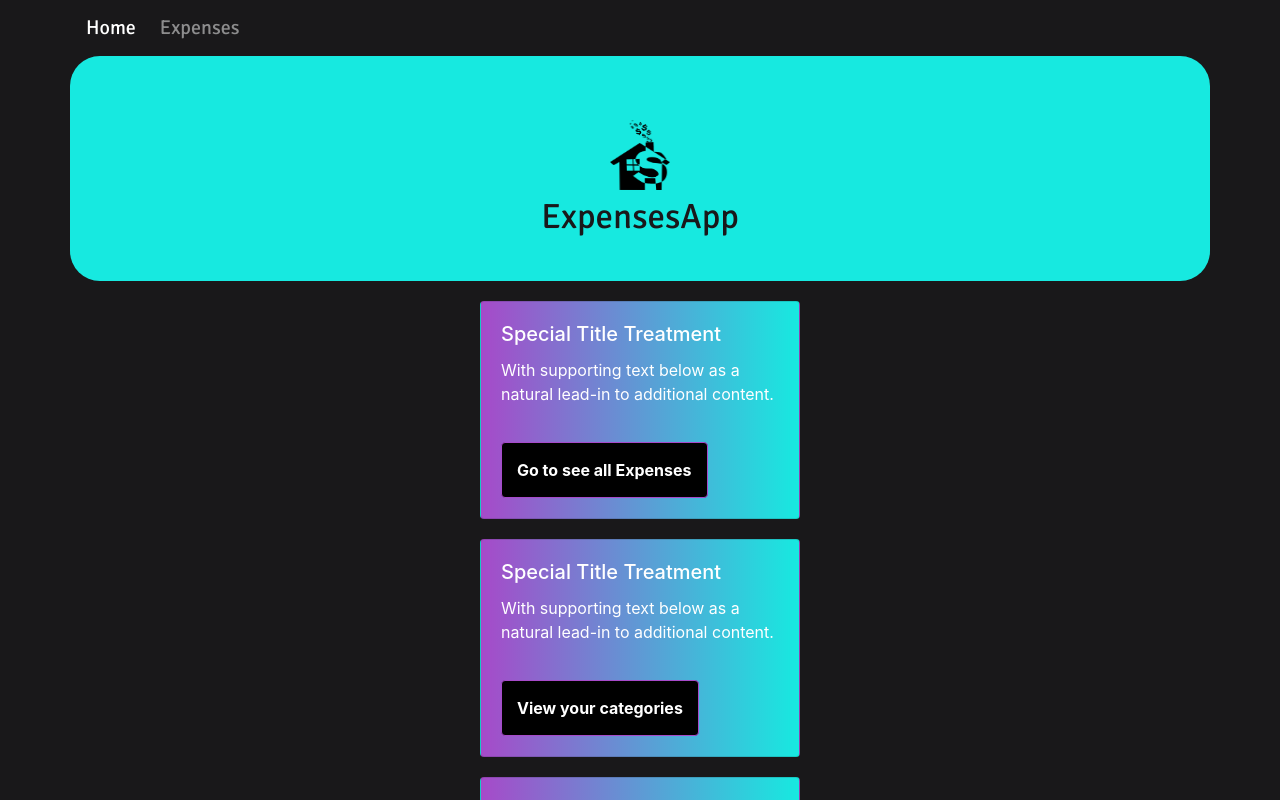
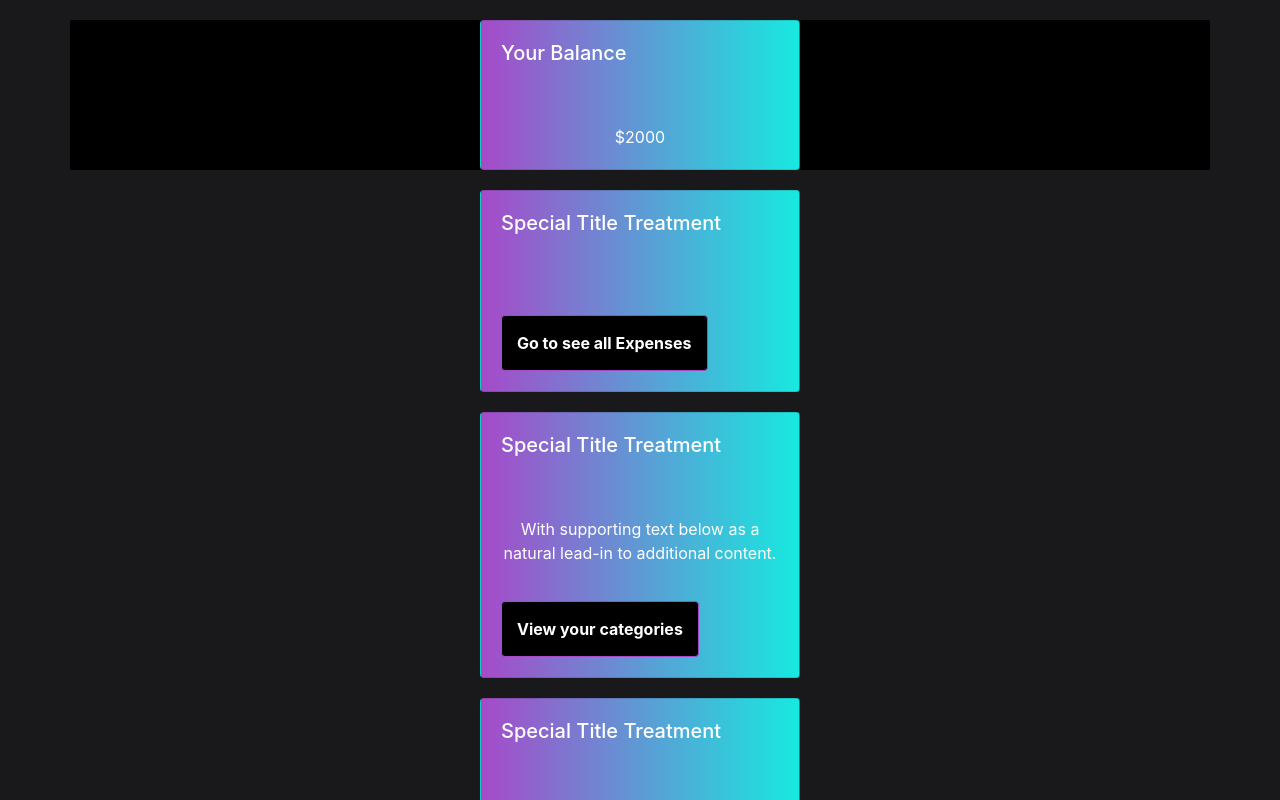
Before and after one commit to ElliLoes/project3_ExpenseApp, a React (Create React App) app in the folder client/: page / in a window 1280 px wide. Shown: the top 800 px of the page. Built offline with nearby package versions, Linux system fonts and the light colour scheme.

Commit message:
Fixed Login page

```diff
--- a/client/src/App.js
+++ b/client/src/App.js
@@ -5,7 +5,7 @@ import Expenses from "./pages/Expenses";
 import Home from "./pages/Home";
 import AddExpense from "./pages/AddExpense";
 import SignUp from "./pages/SignUp";
-import Nav from "./components/Nav";
+// import Nav from "./components/Nav";
 import { Container } from "./components/Grid";
 import './App.css';
 
@@ -14,7 +14,7 @@ function App() {
     <Router>
       <div>
         <Container>
-          <Nav />
+          {/* <Nav /> */}
           <Switch>
             <Route exact path="/" component={Home} />
             <Route exact path="/login" component={LoginPage} />
--- a/client/src/components/Jumbotron/style.css
+++ b/client/src/components/Jumbotron/style.css
@@ -11,9 +11,10 @@ width: 100%;
 
 background: #17E9E0;
 background-image: ('expenseApp.png');
-border-radius: 30px;
+/* border-radius: 30px; */
 margin-bottom: 0;
-/* border-radius: 30px; */
+border-bottom-left-radius: 30px;
+border-bottom-right-radius: 30px;
 }
 
 img {
--- a/client/src/pages/Home/index.js
+++ b/client/src/pages/Home/index.js
@@ -2,18 +2,24 @@ import React from 'react';
 import Button from 'react-bootstrap/Button';
 import Card from "react-bootstrap/Card";
 import "./style.css";
+
+// import { FontAwesomeIcon } from '@fortawesome/react-fontawesome';
 // import Nav from "../../components/Nav";
-
-// import Card from "../../components/Card";
 
 class Home extends React.Component {
     render() {
         return (
             <div>
                 {/* <Nav /> */}
+                <div className="expenseSum">
+                <Card body>
+                    <Card.Title>Your Balance</Card.Title>
+                    <Card.Text>$2000</Card.Text>
+                </Card>
+                </div>
                 <Card body>
                     <Card.Title>Special Title Treatment</Card.Title>
-                    <Card.Text>With supporting text below as a natural lead-in to additional content.</Card.Text>
+                    <Card.Text><i class="far fa-cash-register"></i></Card.Text>
                     <Button className="navBtn" onClick={() => window.location.href = "/expenses"}>Go to see all Expenses</Button>
                 </Card>
                 <Card body>
--- a/client/src/pages/Home/style.css
+++ b/client/src/pages/Home/style.css
@@ -9,3 +9,9 @@
     border-color: black;
     padding: 15px 15px;
 }
+
+.expenseSum {
+    background-color: black!important;
+    border-color: black;
+    color: white!important;
+}
--- a/client/src/pages/LoginPage/index.js
+++ b/client/src/pages/LoginPage/index.js
@@ -1,9 +1,9 @@
 import React, { useState } from "react";
-// import { Button, FormGroup, FormControl, ControlLabel, FormControlFeedback } from "react-bootstrap/Form";
 import Form from 'react-bootstrap/Form';
 import Button from 'react-bootstrap/Button';
 import "./style.css";
 import API from "../../utils/API";
+import Jumbotron from "../../components/Jumbotron";
 
 export default function Login(props) {
   const [email, setEmail] = useState("");
@@ -27,6 +27,7 @@ export default function Login(props) {
 
   return (
     <div className="Login">
+      <Jumbotron/>
       <Form onSubmit={handleSubmit}>
         <Form.Group controlId="email" bsSize="large" placeholder="e-mail">
           <Form.Label>Email</Form.Label>
@@ -54,9 +55,9 @@ export default function Login(props) {
           Login
         </Button>
         <br></br>
-        <Button block bsSize="large" disabled={!validateForm()} type="submit">
-          Register
-        </Button>
+        <p>
+          <a href="/signup">Don't have an account already?<br/> Signup here!</a>
+        </p>
       </Form>
     </div>
   );
--- a/client/src/pages/LoginPage/style.css
+++ b/client/src/pages/LoginPage/style.css
@@ -14,6 +14,11 @@
     /* margin-bottom: 40px; */
   }
 
+  p {
+    margin-top: 60px;
+    text-align: center;
+  }
+
 
 
 @media all and (min-width: 480px) {
--- a/client/src/pages/SignUp/index.js
+++ b/client/src/pages/SignUp/index.js
@@ -5,6 +5,7 @@ import LoaderBtn from "../../components/LoaderBtn";
 import "./style.css";
 import useFormFields from '../../utils/useFormFields';
 import API from "../../utils/API";
+import Jumbotron from "../../components/Jumbotron";
 
 
 export default function Signup(props) {
@@ -40,6 +41,7 @@ export default function Signup(props) {
     function renderForm() {
         return (
             <form onSubmit={handleSubmit}>
+                <Jumbotron/>
                 <Form.Group controlId="email" bsSize="large">
                     <Form.Label>Email</Form.Label>
                     <Form.Control
--- a/client/src/pages/SignUp/style.css
+++ b/client/src/pages/SignUp/style.css
@@ -1,12 +1,21 @@
+.form-group {
+  margin: 0 auto;
+  max-width: 320px;
+  padding-top: 20px;
+}
+
+.LoaderBtn {
+  margin: 0 auto;
+  max-width: 320px;
+  margin-top: 40px;
+}
+
 @media all and (min-width: 480px) {
     .Signup {
       padding: 60px 0;
     }
 
-    .Signup form {
-      margin: 0 auto;
-      max-width: 320px;
-    }
+
   }
 
   .Signup form span.help-block {
```
Also changed, not shown: client/src/components/Card/index.js (deleted, +0 -21 lines).
